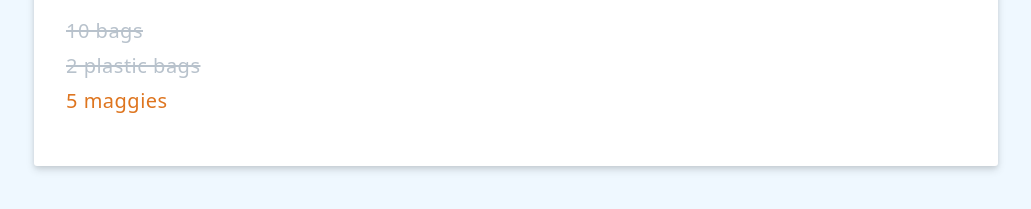
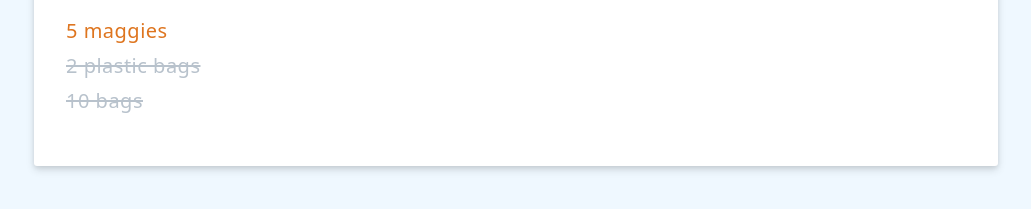
Before and after one commit to iskandar93/vuejs-cdn, a plain HTML site: page index.html in a window 1280 px wide. Shown: the part 377-586 px from the top of the page, without its empty margins (124-1155 px from the left). Drawn offline with nearby package versions, Linux system fonts and the light colour scheme.

Commit message:
add: computed properties

```diff
--- a/index.html
+++ b/index.html
@@ -25,6 +25,7 @@
             <div v-if="editing" class="add-item-form">
 
                 <input v-on:keyup.enter="saveItem" v-model="newItem" type="text" placeholder="Add an item">
+                <!-- <p class="counter">{{ characterCount }}/200</p> -->
                 <!-- Checkbox -->
                 <label>
                     <input type="checkbox" v-model="newItemHighPriority">High Priority
@@ -58,7 +59,7 @@
             <label><input type="checkbox" v-model="iceCreamFlavours" value="dark chocolate">Dark Chocolate</label> -->
 
             <ul>
-                <li v-for="item in items" @click="togglePurchased(item)" :key="item.id" :class="{strikeout: item.purchased, priority: item.highPriority}" class="static-class">{{ item.label }}</li>
+                <li v-for="item in reversedItems" @click="togglePurchased(item)" :key="item.id" :class="{strikeout: item.purchased, priority: item.highPriority}" class="static-class">{{ item.label }}</li>
 
                 <!-- With indexing -->
                 <!-- <li v-for="(item, index) in items" :key="item.id">{{index}} {{ item.label }}</li> -->
@@ -94,6 +95,15 @@
                     }
                 },
 
+                computed: {
+                    // characterCount() {
+                    //     return this.newItem.length
+                    // }
+                    reversedItems() {
+                        return [...this.items].reverse()
+                    }
+                },
+
                 methods: {
                     saveItem() {
                         this.items.push({
```
